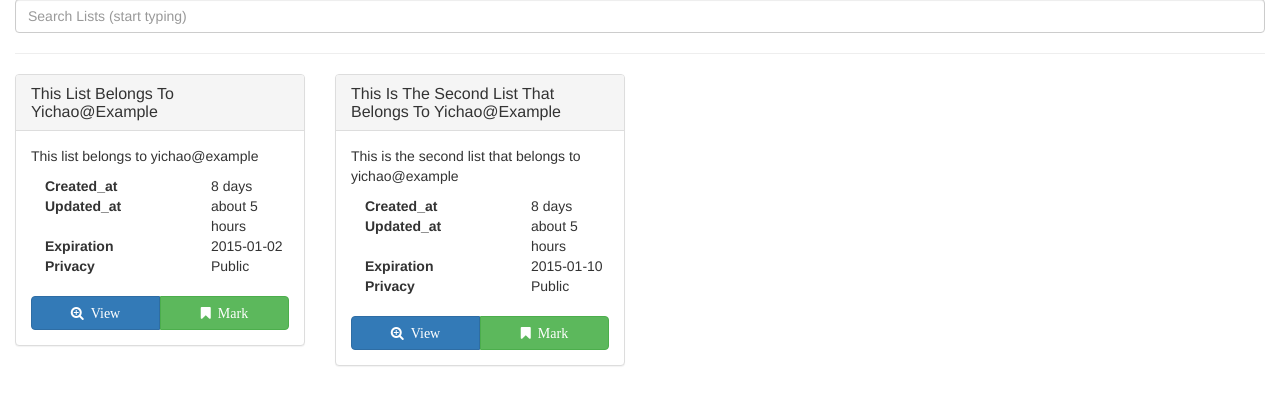
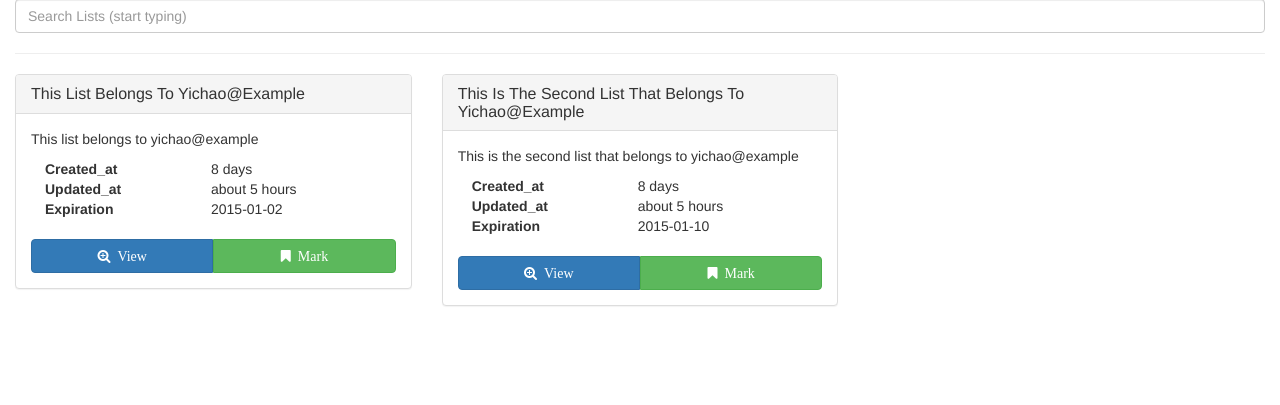
Before and after one commit to yichao-chicago/version1201, a Rails app: page /people/1 in a window 1280 px wide. Shown: the part 51-456 px from the top of the page. Run offline with Rails 7, Linux system fonts and the light colour scheme; data comes from the database, SQL or seed files in the repository; some libraries are stand-ins or nearby versions.

Commit message:
better views

```diff
--- a/app/views/home/people_home.html.erb
+++ b/app/views/home/people_home.html.erb
@@ -18,7 +18,7 @@
 <div class="row isotope-container">
 <% if current_user == @user %>
   <% @lists.each do |list| %>
-    <div class="col-xs-12 col-sm-6 col-md-4 col-lg-3 isotope-item">
+    <div class="col-xs-12 col-sm-6 col-md-4 isotope-item">
       <div class="panel panel-default">
         <div class="panel-heading">
           <h3 class="panel-title"><%= list.title.titleize %></h3>
@@ -35,13 +35,17 @@
             <dt>Expiration</dt>
             <dd><%= list.expiration %></dd>
 
-            <dt>Privacy</dt>
             <% privacy = list.privacy  %>
             <% case privacy  %>
             <% when 1  %>
-              <dd>Public</dd>
+            <dt>Privacy</dt>
+            <dd>Public</dd>
+
+            <dt>Token</dt>
+            <dd><%= list.token %></dd>
             <% when 2  %>
-              <dd>Me only</dd>
+            <dt>Privacy</dt>
+            <dd>Me only</dd>
             <% end %>
           </dl>
           <div class="btn-group btn-group-justified">
@@ -62,7 +66,7 @@
 <% else %>
     <% @lists.each do |list| %>
     <% if list.privacy == 1 %>
-      <div class="col-xs-12 col-sm-6 col-md-4 col-lg-3 isotope-item">
+      <div class="col-xs-12 col-sm-6 col-md-4 isotope-item">
         <div class="panel panel-default">
           <div class="panel-heading">
             <h3 class="panel-title"><%= list.title.titleize %></h3>
@@ -79,14 +83,6 @@
               <dt>Expiration</dt>
               <dd><%= list.expiration %></dd>
 
-              <dt>Privacy</dt>
-              <% privacy = list.privacy  %>
-              <% case privacy  %>
-              <% when 1  %>
-                <dd>Public</dd>
-              <% when 2  %>
-                <dd>Me only</dd>
-              <% end %>
             </dl>
             <div class="btn-group btn-group-justified">
               <a href="/lists/<%= list.id %>" class="btn btn-primary">
```
Also changed, not shown: app/views/lists/show.html.erb (+8 -8 lines).
